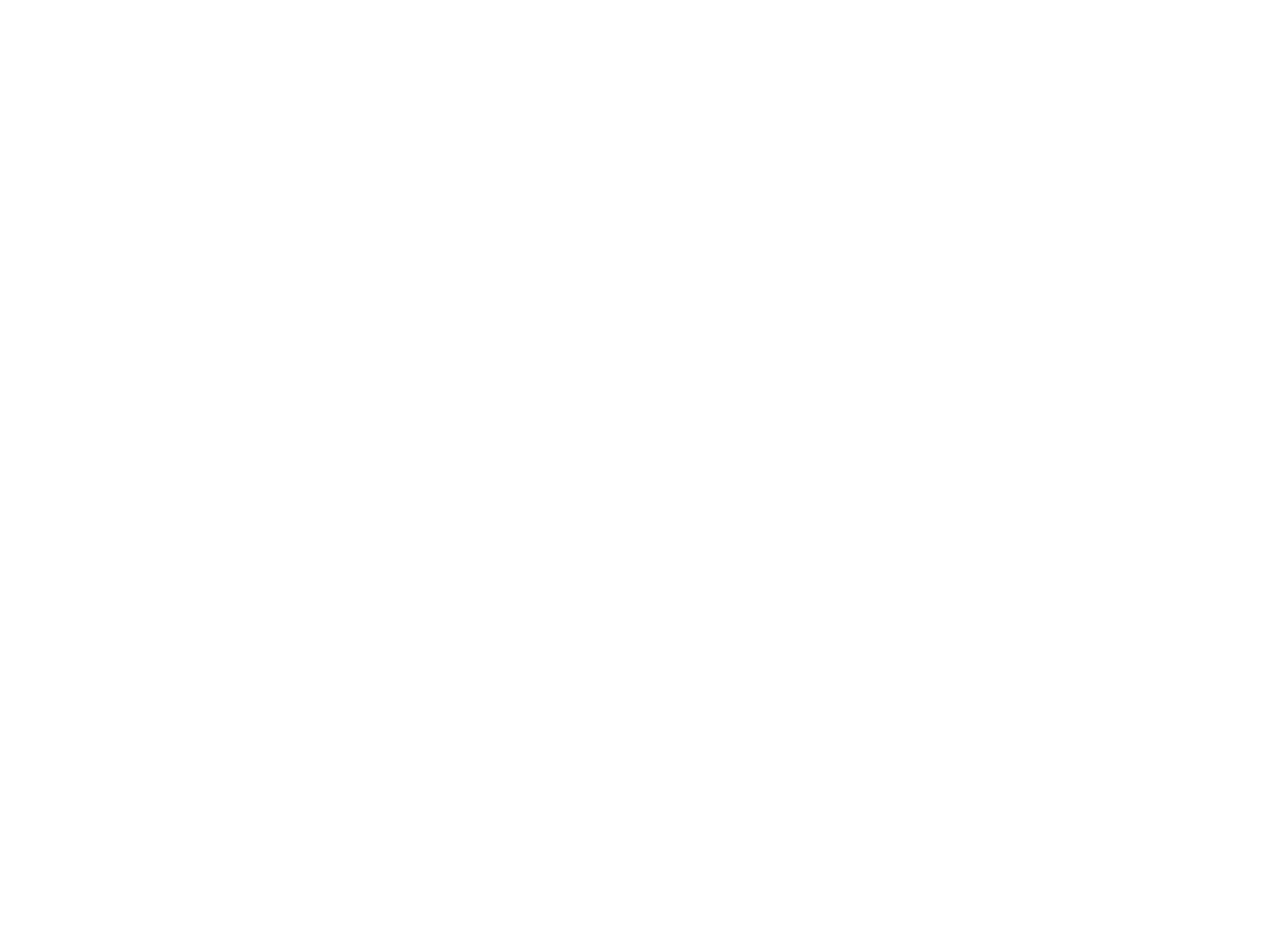
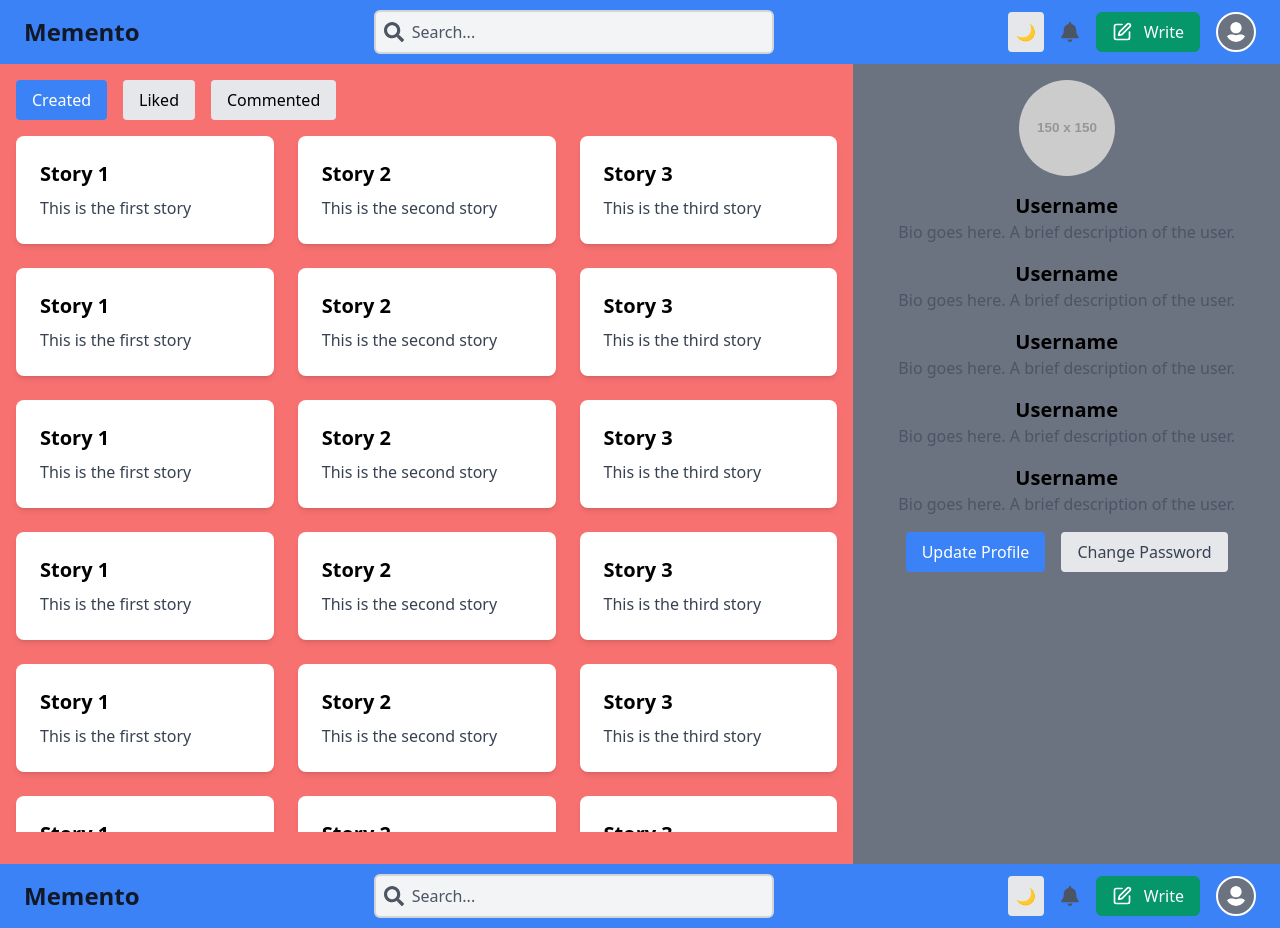
Before and after one commit to Sakib62/memento-frontend, a React (Vite) app: page /test in a window 1280 px wide. Before the commit this address had no page. Before the commit the page ends 800 px from the top, so only its background shows below. Built offline with nearby package versions, Linux system fonts and the light colour scheme; sample sign-in values are in the browser's storage.

Commit message:
add test profile page for better layout

```diff
--- a/src/components/ProfileCard.tsx
+++ b/src/components/ProfileCard.tsx
@@ -1,37 +1,39 @@
+interface User {
+  username: string;
+  bio: string;
+  profileImage: string; // URL to the user's profile image
+}
+
+
 const ProfileCard = ({ user }: { user: any }) => {
   return (
-    <aside className='w-full p-6 border border-gray-200 rounded-lg shadow-lg sm:w-1/3 lg:w-1/4 bg-cyan-50 dark:bg-gray-300'>
-      <div className='mb-6 text-center'>
-        <div className='w-24 h-24 mx-auto mb-3 bg-yellow-400 rounded-full'>
-          {/* Placeholder for Avatar */}
-        </div>
-        <h2 className='text-2xl font-semibold'>{user.name}</h2>
-        {/* <p className='text-lg text-gray-600'>{user.username}</p> */}
-        <p className='mt-2 text-sm text-gray-500'>{user.followers} Followers</p>
+    <div className="flex-col items-center w-full max-w-xs p-6 mx-auto bg-white rounded-lg shadow-lg dark:bg-gray-800">
+      {/* Profile Image */}
+      <img
+        src={user.profileImage}
+        alt="Profile"
+        className="w-32 h-32 mb-4 border-4 border-blue-500 rounded-full dark:border-gray-600"
+      />
+
+      {/* Username */}
+      <h2 className="text-2xl font-semibold text-gray-900 dark:text-white">{user.username}</h2>
+
+      {/* Bio */}
+      <p className="mt-4 text-center text-gray-600 dark:text-gray-300">{user.bio}</p>
+
+      {/* Buttons */}
+      <div className="w-full mt-16 space-y-6">
+        <button className="w-full px-4 py-2 text-white bg-blue-600 rounded-lg hover:bg-blue-500 focus:outline-none focus:ring-2 focus:ring-blue-600 dark:bg-blue-800 dark:hover:bg-blue-700">
+          Update Profile
+        </button>
+        <button className="w-full px-4 py-2 text-white bg-green-600 rounded-lg hover:bg-green-500 focus:outline-none focus:ring-2 focus:ring-green-600 dark:bg-green-800 dark:hover:bg-green-700">
+          Reset Password
+        </button>
+        <button className="w-full px-4 py-2 text-white bg-red-600 rounded-lg hover:bg-red-500 focus:outline-none focus:ring-2 focus:ring-red-600 dark:bg-red-800 dark:hover:bg-red-700">
+          Delete Profile
+        </button>
       </div>
-
-      <div className='mb-6'>
-        <p className='text-base text-gray-700'>{user.bio}</p>
-      </div>
-
-      {/* <button className='w-full py-2 mb-4 font-semibold text-white transition duration-200 bg-blue-600 rounded-md hover:bg-blue-700'>
-        Edit Profile
-      </button> */}
-
-      <div>
-        <h3 className='mb-3 text-lg font-semibold text-gray-800'>Following</h3>
-        <ul>
-          {user.following.map((person: string, index: number) => (
-            <li
-              key={index}
-              className='py-1 text-gray-700 transition duration-200 hover:text-blue-500'
-            >
-              {person}
-            </li>
-          ))}
-        </ul>
-      </div>
-    </aside>
+    </div>
   );
 };
 
--- a/src/pages/Profile.tsx
+++ b/src/pages/Profile.tsx
@@ -55,9 +55,7 @@ const Profile = () => {
   const user = {
     name: name,
     username: username,
-    followers: 1000000000000,
     bio: 'A passionate programmer and tech enthusiast.',
-    following: ['sanzida', 'sumonta', 'sajib'],
   };
 
   return (
@@ -66,10 +64,9 @@ const Profile = () => {
         <Navbar />
       </div>
       <div className='flex flex-1 w-full overflow-y-auto'>
-        <main className='flex-1 p-6'>
-          {/* style={{ maxHeight: 'calc(100vh - 80px)' }} */}
+        <main className='w-2/3 p-6'>
           <div className='flex pb-2 mb-4 space-x-6 border-b-4 border-gray-400 dark:border-gray-200'>
-            {['stories', 'liked', 'bookmarked'].map(tab => (
+            {['stories', 'liked', 'commented'].map(tab => (
               <button
                 key={tab}
                 className={`text-lg font-semibold pb-2 ${activeTab === tab ? 'border-b-2 border-blue-500 text-blue-600' : 'dark:text-white'}`}
@@ -88,25 +85,24 @@ const Profile = () => {
                 ) : error ? (
                   <p className='text-red-500'>{error}</p>
                 ) : stories.length > 0 ? (
-                  // <div className='grid grid-cols-1 gap-6 sm:grid-cols-2 lg:grid-cols-3'>
                   stories.map((story: any) => (
                     <div key={story.id} className='mb-4'>
                       <BlogCard story={story} />
                     </div>
                   ))
                 ) : (
-                  // </div>
                   <p>No stories available.</p>
                 )}
               </div>
             )}
-            {activeTab === 'drafts' && <p>List of user drafts...</p>}
-            {activeTab === 'liked' && <p>List of liked stories...</p>}
-            {activeTab === 'bookmarked' && <p>List of bookmarked stories...</p>}
+            {activeTab === 'liked' && <div>List of liked stories...</div>}
+            {activeTab === 'commented' && <p>List of commented stories...</p>}
           </div>
         </main>
 
-        <ProfileCard user={user} />
+        <div className='flex w-1/3 min-h-0 p-16'>
+          <ProfileCard user={user} />
+        </div>
       </div>
     </div>
   );
--- /dev/null
+++ b/src/pages/Test.tsx
@@ -0,0 +1,196 @@
+import { useContext, useEffect, useState } from 'react';
+import Navbar from '../components/Navbar';
+import { AuthContext } from '../context/AuthContext';
+import { Navigate } from 'react-router-dom';
+
+const Test = () => {
+  const [selectedTab, setSelectedTab] = useState('created');
+
+  const [likedStories, setLikedStories] = useState([]);
+  const authContext = useContext(AuthContext);
+
+  if (!authContext?.token) {
+    console.log('lol');
+    return <Navigate to='/login' />;
+  }
+
+  const { username, name } = authContext;
+
+  useEffect(() => {
+    const fetchLikedStories = async () => {
+      if (selectedTab === 'liked') {
+        try {
+          const response = await fetch(
+            `http://localhost:3000/api/stories/author/${username}`,
+            {
+              method: 'GET',
+              headers: {
+                'Content-Type': 'application/json',
+                Authorization: `Bearer ${authContext.token}`,
+              },
+            }
+          );
+          const data = await response.json();
+          setLikedStories(data.data);
+          console.log(data.data)
+        } catch (error) {
+          console.error('Error fetching liked stories:', error);
+        }
+      }
+    };
+
+    fetchLikedStories();
+  }, [selectedTab]);
+
+  // More dummy data for stories
+  const stories = {
+    created: [
+      { id: 1, title: 'Story 1', description: 'This is the first story' },
+      { id: 2, title: 'Story 2', description: 'This is the second story' },
+      { id: 3, title: 'Story 3', description: 'This is the third story' },
+      { id: 1, title: 'Story 1', description: 'This is the first story' },
+      { id: 2, title: 'Story 2', description: 'This is the second story' },
+      { id: 3, title: 'Story 3', description: 'This is the third story' },
+      { id: 1, title: 'Story 1', description: 'This is the first story' },
+      { id: 2, title: 'Story 2', description: 'This is the second story' },
+      { id: 3, title: 'Story 3', description: 'This is the third story' },
+      { id: 1, title: 'Story 1', description: 'This is the first story' },
+      { id: 2, title: 'Story 2', description: 'This is the second story' },
+      { id: 3, title: 'Story 3', description: 'This is the third story' },
+      { id: 1, title: 'Story 1', description: 'This is the first story' },
+      { id: 2, title: 'Story 2', description: 'This is the second story' },
+      { id: 3, title: 'Story 3', description: 'This is the third story' },
+      { id: 1, title: 'Story 1', description: 'This is the first story' },
+      { id: 2, title: 'Story 2', description: 'This is the second story' },
+      { id: 3, title: 'Story 3', description: 'This is the third story' },
+    ],
+    liked: likedStories,
+    commented: [
+      { id: 1, title: 'Commented Story 1', description: 'A commented story' },
+      {
+        id: 2,
+        title: 'Commented Story 2',
+        description: 'Another commented story',
+      },
+      {
+        id: 3,
+        title: 'Commented Story 3',
+        description: 'Yet another commented story',
+      },
+    ],
+  };
+
+  return (
+    <div className='flex flex-col min-h-screen bg-gray-100'>
+      <div className='sticky top-0 left-0 z-50 w-full'>
+        <Navbar />
+      </div>
+
+      {/* Left Panel - User Stories */}
+      <div className='flex min-h-screen bg-red-400'>
+        <div
+          className='w-2/3 p-4 overflow-auto'
+          style={{ maxHeight: 'calc(100vh - 32px)' }}
+        >
+          {/* Tabs */}
+          <div className='flex mb-4 space-x-4'>
+            <button
+              className={`py-2 px-4 rounded ${
+                selectedTab === 'created'
+                  ? 'bg-blue-500 text-white'
+                  : 'bg-gray-200'
+              }`}
+              onClick={() => setSelectedTab('created')}
+            >
+              Created
+            </button>
+            <button
+              className={`py-2 px-4 rounded ${
+                selectedTab === 'liked'
+                  ? 'bg-blue-500 text-white'
+                  : 'bg-gray-200'
+              }`}
+              onClick={() => setSelectedTab('liked')}
+            >
+              Liked
+            </button>
+            <button
+              className={`py-2 px-4 rounded ${
+                selectedTab === 'commented'
+                  ? 'bg-blue-500 text-white'
+                  : 'bg-gray-200'
+              }`}
+              onClick={() => setSelectedTab('commented')}
+            >
+              Commented
+            </button>
+          </div>
+
+          {/* Story Cards */}
+          <div className='grid grid-cols-1 gap-6 sm:grid-cols-2 lg:grid-cols-3'>
+            {stories[selectedTab].map(story => (
+              <div
+                key={story.id}
+                className='p-6 transition-all duration-300 bg-white rounded-lg shadow-md hover:shadow-lg'
+              >
+                <h3 className='mb-2 text-xl font-semibold'>{story.title}</h3>
+                <p className='text-gray-700'>{story.description}</p>
+              </div>
+            ))}
+          </div>
+        </div>
+
+        {/* Right Sidebar - User Info */}
+        <div
+          className='w-1/3 min-h-screen p-4 overflow-auto bg-gray-500'
+          style={{ maxHeight: 'calc(100vh - 32px)' }}
+        >
+          <div className='flex flex-col items-center'>
+            {/* User Image */}
+            <img
+              src='https://via.placeholder.com/150'
+              alt='User Avatar'
+              className='w-24 h-24 mb-4 rounded-full'
+            />
+
+            {/* User Info */}
+            <h2 className='text-xl font-semibold'>Username</h2>
+            <p className='mb-4 text-center text-gray-600'>
+              Bio goes here. A brief description of the user.
+            </p>
+            <h2 className='text-xl font-semibold'>Username</h2>
+            <p className='mb-4 text-center text-gray-600'>
+              Bio goes here. A brief description of the user.
+            </p>
+            <h2 className='text-xl font-semibold'>Username</h2>
+            <p className='mb-4 text-center text-gray-600'>
+              Bio goes here. A brief description of the user.
+            </p>
+            <h2 className='text-xl font-semibold'>Username</h2>
+            <p className='mb-4 text-center text-gray-600'>
+              Bio goes here. A brief description of the user.
+            </p>
+            <h2 className='text-xl font-semibold'>Username</h2>
+            <p className='mb-4 text-center text-gray-600'>
+              Bio goes here. A brief description of the user.
+            </p>
+
+            {/* Profile Update Buttons */}
+            <div className='space-x-4'>
+              <button className='px-4 py-2 text-white bg-blue-500 rounded'>
+                Update Profile
+              </button>
+              <button className='px-4 py-2 text-gray-700 bg-gray-200 rounded'>
+                Change Password
+              </button>
+            </div>
+          </div>
+        </div>
+      </div>
+
+      <Navbar />
+    </div>
+  );
+};
+
+export default Test;
--- a/src/router/index.tsx
+++ b/src/router/index.tsx
@@ -7,6 +7,7 @@ import Register from '../pages/Register';
 import Write from '../pages/Write';
 import BlogDetail from '../pages/BlogDetail';
 import EditStory from '../pages/EditStory';
+import Test from '../pages/Test';
 
 export default function AppRouter() {
   return (
@@ -15,12 +16,15 @@ export default function AppRouter() {
         <Route path='/login' element={<Login />} />
         <Route path='/register' element={<Register />} />
 
+
+
         <Route element={<PrivateRoute />}>
           <Route path='/' element={<Home />} />
           <Route path='/profile' element={<Profile />} />
           <Route path='/write' element={<Write />} />
           <Route path='/blog/:id' element={<BlogDetail />} />
           <Route path='/blog/:id/edit' element={<EditStory />} />
+          <Route path='/test' element={<Test />} />
         </Route>
       </Routes>
     </BrowserRouter>
```
